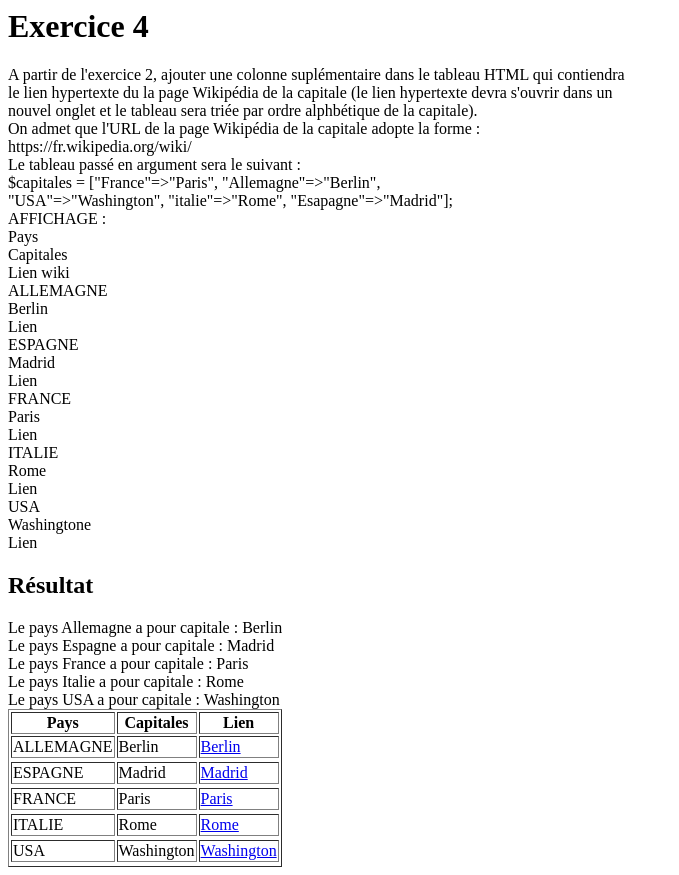
After one commit to Mougou8/AlgoPHP, a PHP site: page /partie2/exo4.php in a window 1280 px wide. The commit adds this page. Shown: the whole page, without its empty margins (0-679 px from the left). Run offline with PHP 8.4, Linux system fonts and the light colour scheme.

Commit message:
exo4.php

```diff
--- a/partie2/exo2.php
+++ b/partie2/exo2.php
@@ -10,7 +10,7 @@
 <h2>Resultat</h2>
 
 <table border=1>
-    <!-- Entête du tableau-->
+    Entête du tableau
     <thead>
         <tr>
             <th>Pays</th>
@@ -18,7 +18,7 @@
         </tr>
 
     </thead>
-    <!-- Corps du tableau -->
+    Corps du tableau
      <tbody>
         <tr>
             <td>France</td>
--- /dev/null
+++ b/partie2/exo4.php
@@ -0,0 +1,106 @@
+<h1>Exercice 4</h1>
+
+<P>
+    A partir de l'exercice 2, ajouter une colonne suplémentaire dans le tableau HTML qui contiendra <br>
+    le lien hypertexte du la page Wikipédia de la capitale (le lien hypertexte devra s'ouvrir dans un<br>
+    nouvel onglet et le tableau sera triée par ordre alphbétique de la capitale).<br>
+
+    On admet que l'URL de la page Wikipédia de la capitale adopte la forme :<br>
+        https://fr.wikipedia.org/wiki/<br>
+
+        Le tableau passé en argument sera le suivant : <br>
+        $capitales = ["France"=>"Paris", "Allemagne"=>"Berlin", <br>
+        "USA"=>"Washington", "italie"=>"Rome", "Esapagne"=>"Madrid"];<br>
+
+        AFFICHAGE :<br>
+
+        Pays<br>          Capitales <br>     Lien wiki<br>
+        ALLEMAGNE<BR>      Berlin<br>         Lien<br>
+        ESPAGNE<BR>       Madrid<br>         Lien<br>
+        FRANCE<BR>         Paris<br>          Lien<br>
+        ITALIE <BR>        Rome<br>           Lien<br>
+        USA<BR>            Washingtone<br>    Lien<br>
+
+    </P>
+    <h2>Résultat</h2>
+
+    <!-- <style>
+        .lien {
+            lien : lien;
+        }
+
+    </style> -->
+
+    <?php
+
+
+//     <!-- <table border=1>
+//     Entête du tableau
+//     <thead>
+//         <tr>
+//             <th>Pays</th>
+//             <th>Capitales</th>
+//         </tr>
+
+//     </thead>
+//     Corps du tableau
+//      <tbody>
+//         <tr>
+//             <td>France</td>
+//             <td>Paris</td>
+//         </tr>
+//         <tr>
+//             <td>Allemagne</td>
+//             <td>Berlin</td>
+//         </tr>
+//         <tr>
+//             <td>USA</td>
+//             <td>Washington</td>
+//         </tr>
+//      </tbody>
+// </table> -->
+
+
+
+
+
+    $capitales = [
+    "Allemagne" => "Berlin",
+    "Espagne" => "Madrid",
+    "France" => "Paris",
+    "Italie" => "Rome",
+    "USA" => "Washington",
+];
+
+foreach($capitales as $pays => $capitale) {
+    echo "Le pays $pays a pour capitale : $capitale<br>";
+}
+echo afficherTableHTML($capitales);
+
+function afficherTableHTML($capitales) {
+    $result  = "<table border=1>
+                 <thead>
+                     <tr>
+                         <th>Pays</th>
+                         <th>Capitales</th>
+                         <th>Lien</th>
+                     </tr>
+
+                </thead>
+
+            <tbody>";
+
+    foreach($capitales as $pays  => $ville ){
+
+        $result  .= "<tr>
+                        <td>".mb_strtoupper($pays)."</td>
+                        <td>".ucfirst($ville)."</td>
+                        <td><a href='https://en.wikipedia.org/wiki/".$ville."'>$ville</a></td>
+
+                    <tr>";
+    }
+
+    $result .= "</tbody></table>";
+    return $result;
+
+ }
```
Also changed, not shown: partie2/exo4.1.php (added, +51 -0 lines), partie2/exo5.php (added, +46 -0 lines).
